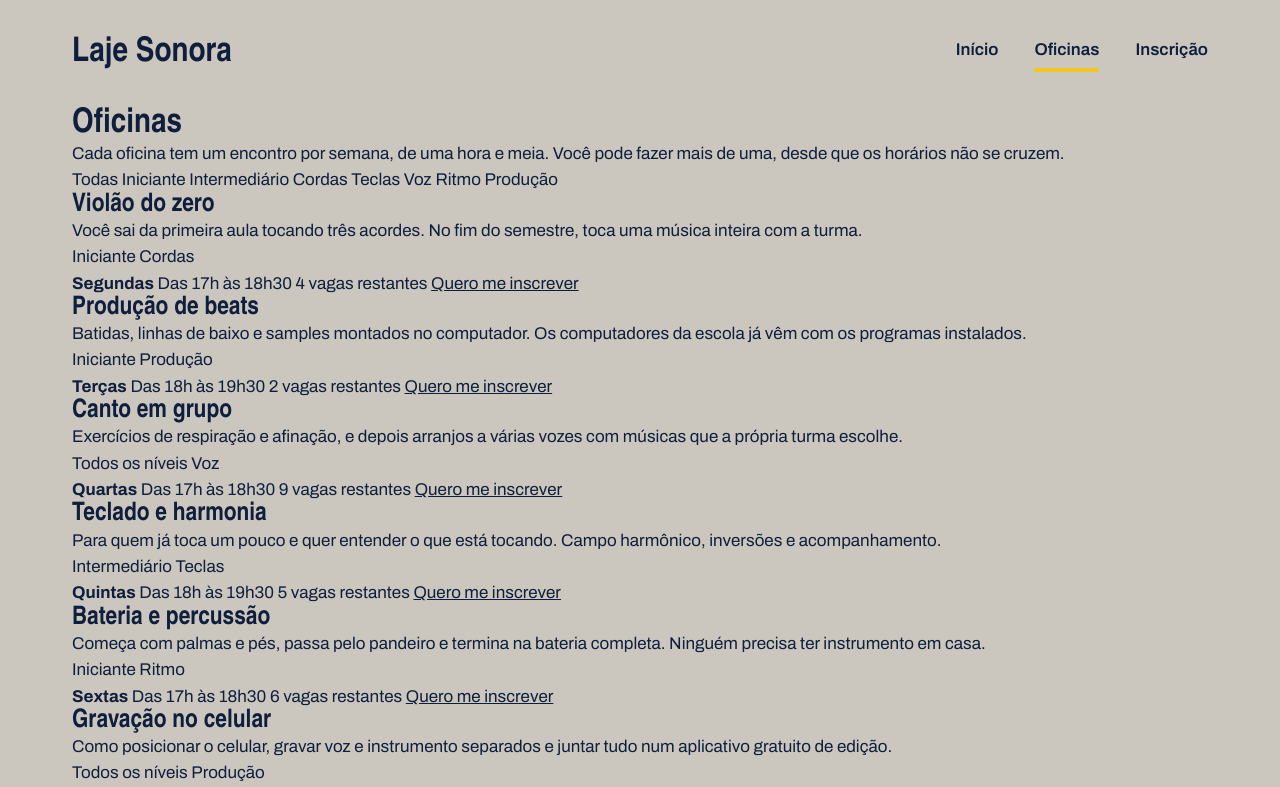
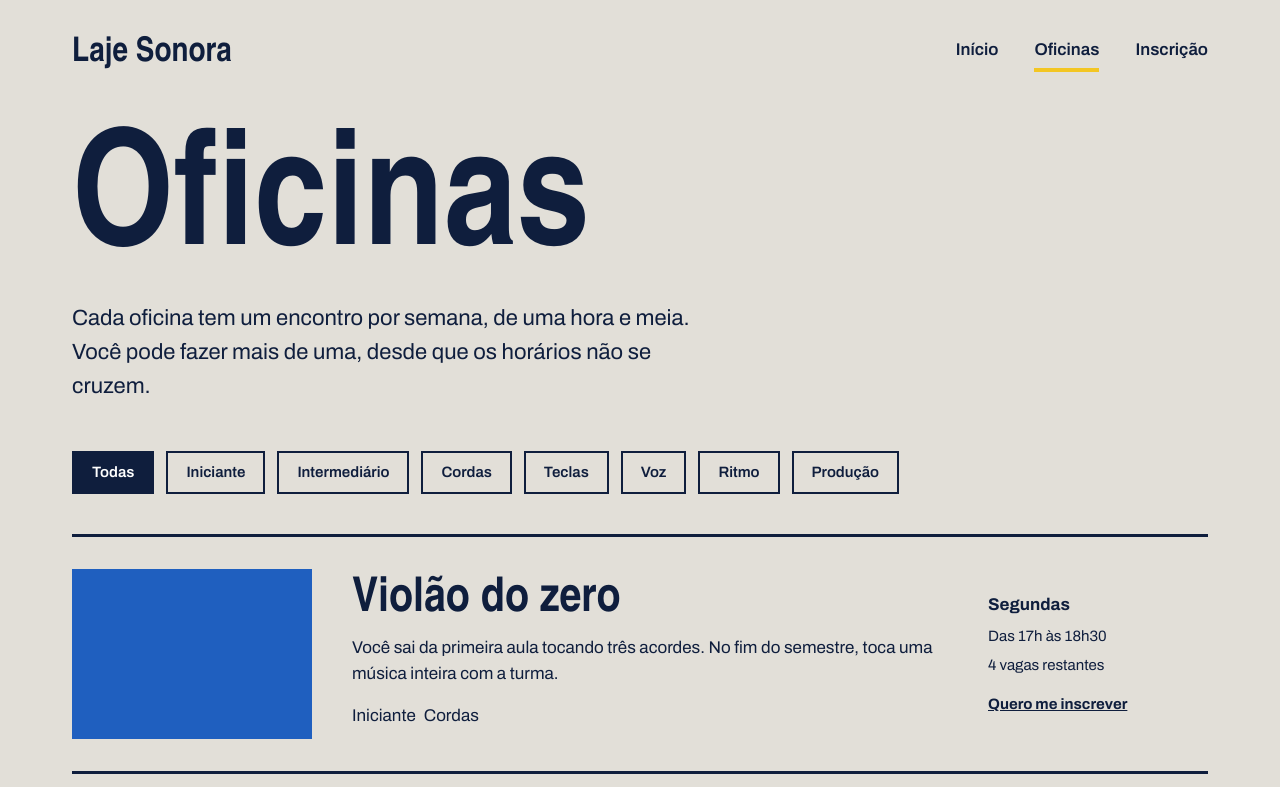
Before and after one commit to melissasuzart11timc/lajesonora, a plain HTML site: page oficinas.html in a window 1280 px wide. Shown: the top 787 px of the page. Drawn offline with Linux system fonts and the light colour scheme.

Commit message:
Página de oficinas pronta

```diff
--- a/oficinas.css
+++ b/oficinas.css
@@ -5,8 +5,8 @@ box-sizing: border-box;
 }
 
 :root {
-     --concreto: #CBC7BE;
-     --concreto-escuro: #8B867A;
+    --concreto: #E2DFD8;
+    --concreto-escuro: #CBC7BE;
     --tinta: #0F1E3D;
     --caixa-dagua: #1F5FBF;
     --fita: #F3C623;
@@ -28,14 +28,22 @@ box-sizing: border-box;
     color: inherit;
 }
 
- h1, h2, h3 {
+h1,
+h2,
+h3 {
     font-family: var(--fonte-cartaz);
     font-weight: 900;
     line-height: 0.95;
 }
 
 .conteudo {
-    width: 1200px;
+    max-width: 1200px;
+    margin-inline: auto;
+    padding-inline: 32px;
+}
+
+.conteudo {
+    max-width: 1200px;
     margin-inline: auto;
     padding-inline: 32px;
 }
@@ -73,6 +81,7 @@ box-sizing: border-box;
 .menu a.atual {
     border-bottom-color: var(--fita);
 }
+
 .rodape {
     margin-top: 120px;
     background: var(--tinta);
@@ -95,3 +104,107 @@ box-sizing: border-box;
     color: var(--fita);
     margin-bottom: 12px;
 }
+
+.foto {
+    background: var(--concreto-escuro);
+}
+
+.foto-azul {
+    background: var(--caixa-dagua);
+}
+
+.foto-amarela {
+    background: var(--fita);
+}
+
+.foto-tinta {
+    background: var(--tinta);
+}
+
+.titulo-pagina{
+    font-size: 160px;
+    margin-top: 24px;
+}
+
+.subtitulo-pagina{
+    font-size: 22px;
+    max-width: 640px;
+    margin-top: 16px;
+}
+
+.filtros{
+    margin-top: 48px;
+    display: flex;
+    flex-wrap: wrap;
+    gap: 12px;
+}
+
+.filtro{
+    border: 2px solid var(--tinta);
+    padding: 8px 18px;
+    font-weight: 600;
+    font-size: 15px;
+}
+
+.filtro.ativo{
+    background: var(--tinta);
+    color: var(--branco);
+}
+
+.lista{
+    margin-top: 40px;
+}
+
+.oficina{
+   padding-block: 32px;
+   border-top: 3px solid var(--tinta);
+   display: flex;
+   align-items: center;
+   gap: 40px;
+}
+
+.oficina .foto{
+    width: 240px;
+    height: 170px;
+    flex-shrink: 0;
+}
+
+.oficina-texto{
+    flex: 1;
+}
+
+.oficina h2{
+    font-size: 48px;
+    margin-bottom: 10px;
+}
+
+.etiquetas{
+    margin-top: 16px;
+    display: flex;
+    gap: 8px;
+}
+
+.etqueta{
+    background: var(--branco);
+    padding-block: 4px;
+    padding-inline: 12px;
+    font-size: 14px;
+    font-weight: 600;
+}
+
+.oficina-detalhes{
+    width: 220px;
+    font-size: 15px;
+    display: flex;
+    flex-direction: column;
+    gap: 6px;
+}
+
+.oficina-detalhes strong{
+    font-size: 17px;
+}
+
+.oficina-detalhes a{
+    margin-top: 10px;
+    font-weight: 700;
+}
```
Lines whose indentation alone changed are shown as unchanged.
